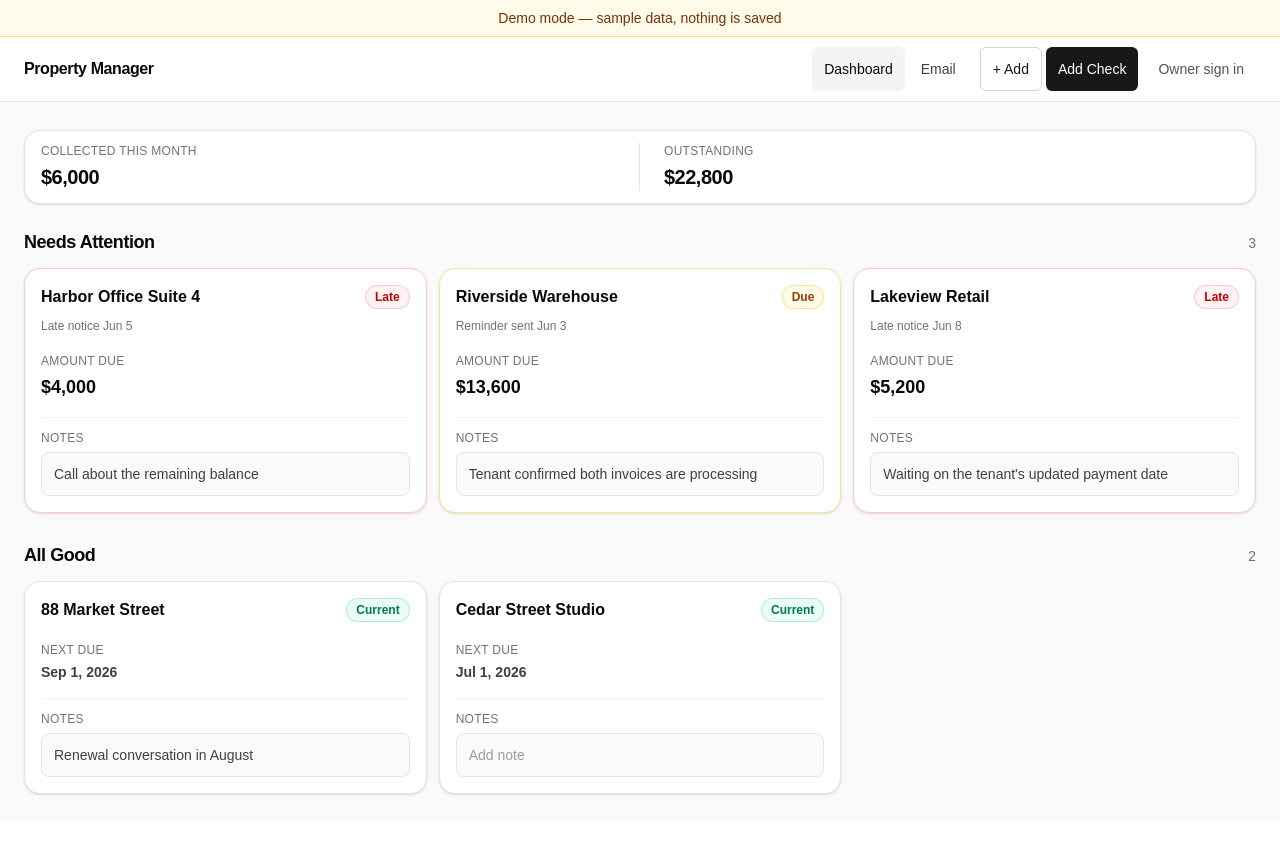
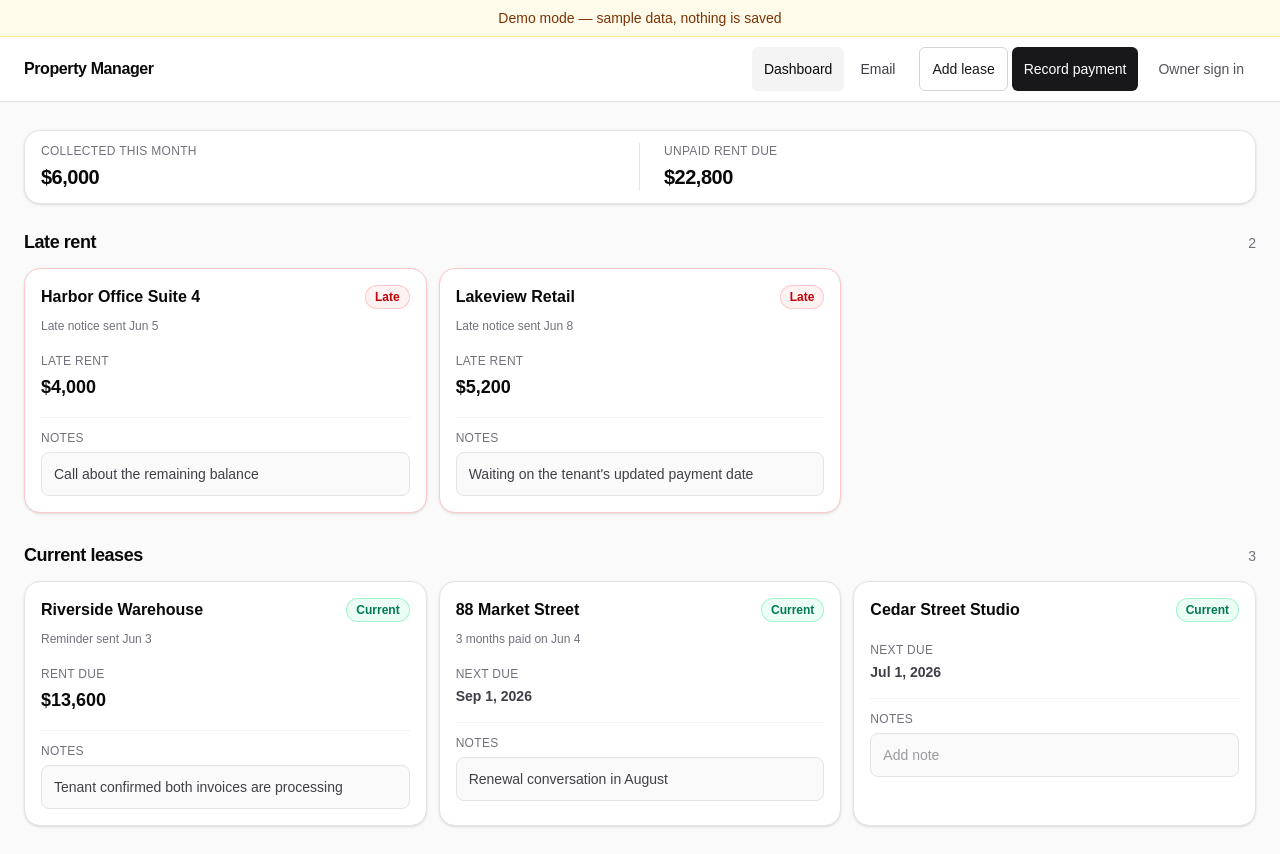
Before and after one commit to naubin4-png/property-management-app, a Next.js app: page /demo in a window 1280 px wide. Before the commit the page ends 822 px from the top, so only its background shows below. Built offline with nearby package versions, Linux system fonts and the light colour scheme.

Commit message:
fix: clarify homepage rent status language

```diff
--- a/app/demo/actions.ts
+++ b/app/demo/actions.ts
@@ -99,7 +99,7 @@ export async function logDemoPayment(
   optionalString(formData.get("paymentMethod"));
   optionalString(formData.get("notes"));
 
-  redirect(withParam(safeReturnHref(formData, "/demo"), "demoSaved", "check"));
+  redirect(withParam(safeReturnHref(formData, "/demo"), "demoSaved", "payment"));
 }
 
 export async function editDemoPayment(
@@ -116,7 +116,7 @@ export async function deleteDemoPayment(
   returnHref: string,
 ) {
   redirect(
-    withParam(safeDemoHref(returnHref, "/demo"), "demoSaved", "deleted-check"),
+    withParam(safeDemoHref(returnHref, "/demo"), "demoSaved", "deleted-payment"),
   );
 }
 
--- a/app/demo/page.tsx
+++ b/app/demo/page.tsx
@@ -26,8 +26,10 @@ export const dynamic = "force-dynamic";
 
 function DemoSuccessBanner({ value }: { value?: string }) {
   const messages: Record<string, string> = {
-    check: "Demo check saved. Sample data resets on reload.",
-    "deleted-check": "Demo check deleted. Sample data resets on reload.",
+    payment: "Demo payment saved. Sample data resets on reload.",
+    check: "Demo payment saved. Sample data resets on reload.",
+    "deleted-payment": "Demo payment deleted. Sample data resets on reload.",
+    "deleted-check": "Demo payment deleted. Sample data resets on reload.",
     property: "Demo space created. Sample data resets on reload.",
   };
   const message = value ? messages[value] : null;
--- a/components/add-property-modal.tsx
+++ b/components/add-property-modal.tsx
@@ -84,14 +84,14 @@ export function AddPropertyModal({
               className="text-xl font-semibold tracking-tight text-zinc-950"
               id="add-property-modal-title"
             >
-              Add Space
+              Add lease
             </h2>
             <p className="mt-1 text-sm text-zinc-600">
-              Step {step} of 2
+              Add the space, tenant, and rent terms. Step {step} of 2.
             </p>
           </div>
           <button
-            aria-label="Close add form"
+            aria-label="Close add lease form"
             className="inline-flex size-11 items-center justify-center rounded-full text-2xl text-zinc-500 hover:bg-zinc-100"
             onClick={close}
             type="button"
--- a/components/dashboard-nav.tsx
+++ b/components/dashboard-nav.tsx
@@ -84,18 +84,18 @@ export function TopBar({
             ))}
             {onAddProperty ? (
               <button
-              className={`${actionClass} ml-2 border border-zinc-300 text-zinc-900 hover:bg-zinc-50`}
-              onClick={onAddProperty}
-              type="button"
-            >
-                + Add
+                className={`${actionClass} ml-2 border border-zinc-300 text-zinc-900 hover:bg-zinc-50`}
+                onClick={onAddProperty}
+                type="button"
+              >
+                Add lease
               </button>
             ) : (
               <Link
                 className={`${actionClass} ml-2 border border-zinc-300 text-zinc-900 hover:bg-zinc-50`}
                 href={resolvedAddPropertyHref}
               >
-                + Add
+                Add lease
               </Link>
             )}
             {onAddCheck ? (
@@ -104,14 +104,14 @@ export function TopBar({
                 onClick={onAddCheck}
                 type="button"
               >
-                Add Check
+                Record payment
               </button>
             ) : (
               <Link
                 className={`${actionClass} bg-zinc-900 text-white hover:bg-zinc-800`}
                 href={resolvedAddCheckHref}
               >
-                Add Check
+                Record payment
               </Link>
             )}
             {ownerSignInHref ? (
@@ -154,7 +154,7 @@ export function TopBar({
             type="button"
           >
             <Plus aria-hidden size={20} />
-            Add
+            Add lease
           </button>
         ) : (
           <Link
@@ -162,7 +162,7 @@ export function TopBar({
             href={resolvedAddPropertyHref}
           >
             <Plus aria-hidden size={20} />
-            Add
+            Add lease
           </Link>
         )}
         {onAddCheck ? (
--- a/components/dashboard-view.tsx
+++ b/components/dashboard-view.tsx
@@ -16,14 +16,14 @@ type DashboardViewProperty = DashboardProperty;
 
 const statusLabels: Record<DashboardStatus, string> = {
   PAID: "Current",
-  DUE: "Due",
+  DUE: "Current",
   LATE: "Late",
   NO_LEASE: "No lease",
 };
 
 const statusStyles: Record<DashboardStatus, string> = {
   PAID: "bg-emerald-50 text-emerald-700 ring-emerald-200",
-  DUE: "bg-amber-50 text-amber-800 ring-amber-200",
+  DUE: "bg-emerald-50 text-emerald-700 ring-emerald-200",
   LATE: "bg-red-50 text-red-700 ring-red-200",
   NO_LEASE: "bg-zinc-100 text-zinc-600 ring-zinc-200",
 };
@@ -50,6 +50,14 @@ function formatDate(date: Date | null) {
   }).format(date);
 }
 
+function formatShortDate(date: Date) {
+  return new Intl.DateTimeFormat("en-US", {
+    month: "short",
+    day: "numeric",
+    timeZone: "UTC",
+  }).format(date);
+}
+
 function StatusBadge({ status }: { status: DashboardStatus }) {
   return (
     <span
@@ -60,21 +68,45 @@ function StatusBadge({ status }: { status: DashboardStatus }) {
   );
 }
 
-function EmailActivity({ property }: { property: DashboardViewProperty }) {
+function CardActivity({ property }: { property: DashboardViewProperty }) {
+  if (property.advancePayment) {
+    return (
+      <span className="text-xs text-zinc-500">
+        {property.advancePayment.monthsPaid} months paid on{" "}
+        {formatShortDate(property.advancePayment.paidAt)}
+      </span>
+    );
+  }
+
   if (!property.latestEmail) {
     return null;
   }
 
   return (
     <span className="text-xs text-zinc-500">
-      {property.latestEmail.label}{" "}
-      {property.latestEmail.sentAt.toLocaleDateString("en-US", {
-        month: "short",
-        day: "numeric",
-        timeZone: "UTC",
-      })}
+      {property.latestEmail.label} {formatShortDate(property.latestEmail.sentAt)}
     </span>
   );
+}
+
+function amountLabel(property: DashboardViewProperty, attention: boolean) {
+  if (attention) {
+    return "Late rent";
+  }
+
+  if (property.amountOwedCents > 0) {
+    return "Rent due";
+  }
+
+  return "Next due";
+}
+
+function amountValue(property: DashboardViewProperty, attention: boolean) {
+  if (attention || property.amountOwedCents > 0) {
+    return formatCurrency(property.amountOwedCents);
+  }
+
+  return formatDate(property.nextDueDate);
 }
 
 function DashboardNote({
@@ -165,7 +197,7 @@ export function MoneyBar({ summary }: { summary: DashboardSummary }) {
         </div>
         <div className="sm:pl-6">
           <dt className="text-xs font-medium uppercase tracking-wide text-zinc-500">
-            Outstanding
+            Unpaid rent due
           </dt>
           <dd className="mt-1 text-xl font-semibold tracking-tight text-zinc-950">
             {formatCurrency(summary.outstandingCents)}
@@ -197,9 +229,7 @@ function PropertyCard({
       } ${
         property.status === "LATE"
           ? "border-red-200"
-          : property.status === "DUE"
-            ? "border-amber-200"
-            : "border-zinc-200"
+          : "border-zinc-200"
       }`}
       onClick={onOpen}
       onKeyDown={(event) => {
@@ -217,7 +247,7 @@ function PropertyCard({
             {property.name}
           </h3>
           <div className="mt-1">
-            <EmailActivity property={property} />
+            <CardActivity property={property} />
           </div>
         </div>
         <StatusBadge status={property.status} />
@@ -225,16 +255,16 @@ function PropertyCard({
 
       <div className="mt-4">
         <p className="text-xs font-medium uppercase tracking-wide text-zinc-500">
-          {attention ? "Amount due" : "Next due"}
+          {amountLabel(property, attention)}
         </p>
         <p
           className={`mt-1 font-semibold ${
-            attention ? "text-lg text-zinc-950" : "text-sm text-zinc-700"
+            attention || property.amountOwedCents > 0
+              ? "text-lg text-zinc-950"
+              : "text-sm text-zinc-700"
           }`}
         >
-          {attention
-            ? formatCurrency(property.amountOwedCents)
-            : formatDate(property.nextDueDate)}
+          {amountValue(property, attention)}
         </p>
       </div>
 
@@ -327,7 +357,7 @@ export function PropertyTable({
         onOpenProperty={onOpenProperty}
         properties={needsAttention}
         propertyBaseHref={propertyBaseHref}
-        title="Needs Attention"
+        title="Late rent"
       />
       <PropertySection
         attention={false}
@@ -335,7 +365,7 @@ export function PropertyTable({
         onOpenProperty={onOpenProperty}
         properties={allGood}
         propertyBaseHref={propertyBaseHref}
-        title="All Good"
+        title="Current leases"
       />
     </div>
   );
@@ -369,7 +399,7 @@ export function DashboardView({
       {!hasProperties ? (
         <section className="mt-5 rounded-2xl border border-dashed border-zinc-300 bg-white px-6 py-14 text-center">
           <h2 className="text-xl font-semibold tracking-tight text-zinc-950">
-            Add your first space
+            Add your first lease
           </h2>
           <p className="mx-auto mt-2 max-w-md text-sm leading-6 text-zinc-600">
             Add a space, tenant, and lease to start tracking rent.
@@ -380,14 +410,14 @@ export function DashboardView({
               onClick={onAddProperty}
               type="button"
             >
-              Add
+              Add lease
             </button>
           ) : (
             <Link
               className="mt-6 inline-flex min-h-11 items-center rounded-lg bg-zinc-900 px-4 text-sm font-medium text-white hover:bg-zinc-800"
               href={emptyActionHref}
             >
-              Add
+              Add lease
             </Link>
           )}
         </section>
--- a/components/payment-modal.tsx
+++ b/components/payment-modal.tsx
@@ -136,7 +136,7 @@ export function PaymentModal({
 
   const closeControl = onClose ? (
     <button
-      aria-label="Close check form"
+      aria-label="Close payment form"
       className="inline-flex size-11 shrink-0 items-center justify-center rounded-full text-2xl text-zinc-500 hover:bg-zinc-100"
       onClick={onClose}
       type="button"
@@ -145,7 +145,7 @@ export function PaymentModal({
     </button>
   ) : (
     <Link
-      aria-label="Close check form"
+      aria-label="Close payment form"
       className="inline-flex size-11 shrink-0 items-center justify-center rounded-full text-2xl text-zinc-500 hover:bg-zinc-100"
       href={closeHref}
     >
@@ -167,7 +167,7 @@ export function PaymentModal({
               className="text-xl font-semibold tracking-tight text-zinc-950"
               id="payment-modal-title"
             >
-              {payment ? "Edit Check" : "Add Check"}
+              {payment ? "Edit payment" : "Record payment"}
             </h2>
             <p className="mt-1 text-sm text-zinc-600">
               Payments apply automatically to the oldest unpaid rent.
@@ -309,7 +309,11 @@ export function PaymentModal({
               disabled={isPending}
               type="submit"
             >
-              {isPending ? "Saving..." : payment ? "Save Check" : "Add Check"}
+              {isPending
+                ? "Saving..."
+                : payment
+                  ? "Save payment"
+                  : "Record payment"}
             </button>
           </div>
         </form>
--- a/components/property-detail-content.tsx
+++ b/components/property-detail-content.tsx
@@ -20,7 +20,7 @@ type LeaseInlineEditorProps = ComponentProps<typeof LeaseInlineEditor>;
 
 const periodLabels: Record<PropertyPeriodStatus, string> = {
   RECEIVED: "Paid",
-  DUE: "Due",
+  DUE: "Unpaid",
   LATE: "Late",
   UPCOMING: "Upcoming",
 };
@@ -76,14 +76,14 @@ export function PropertyDetailContent({
             onClick={onLogPayment}
             type="button"
           >
-            Add Check
+            Record payment
           </button>
         ) : lease && logPaymentHref ? (
           <Link
             className="inline-flex min-h-11 items-center rounded-lg bg-zinc-900 px-4 text-sm font-medium text-white hover:bg-zinc-800"
             href={logPaymentHref}
           >
-            Add Check
+            Record payment
           </Link>
         ) : null}
       </div>
--- a/lib/dashboard.ts
+++ b/lib/dashboard.ts
@@ -21,6 +21,10 @@ export type DashboardProperty = {
   latestEmail: {
     label: string;
     sentAt: Date;
+  } | null;
+  advancePayment: {
+    monthsPaid: number;
+    paidAt: Date;
   } | null;
   amountOwedCents: number;
   creditBalanceCents: number;
@@ -81,7 +85,9 @@ export async function getDashboardData() {
             orderBy: { firstPeriodMonth: "desc" },
             take: 1,
             include: {
-              payments: true,
+              payments: {
+                orderBy: { receivedAt: "desc" },
+              },
               paymentPeriods: {
                 orderBy: { periodMonth: "asc" },
               },
@@ -130,6 +136,7 @@ export async function getDashboardData() {
         hasActiveLease: false,
         dashboardNote: null,
         latestEmail: null,
+        advancePayment: null,
         amountOwedCents: 0,
         creditBalanceCents: 0,
       };
@@ -170,6 +177,19 @@ export async function getDashboardData() {
       (total, payment) => total + payment.amountCents,
       0,
     );
+    const advancePayment =
+      nextDue && nextDue.periodMonth > nextMonth
+        ? lease.payments
+            .map((payment) => ({
+              monthsPaid: lease.paymentPeriods.filter(
+                (period) =>
+                  period.status === PeriodStatus.RECEIVED &&
+                  period.paymentId === payment.id,
+              ).length,
+              paidAt: payment.receivedAt,
+            }))
+            .find((payment) => payment.monthsPaid > 1) ?? null
+        : null;
 
     return {
       id: property.id,
@@ -181,6 +201,7 @@ export async function getDashboardData() {
       hasActiveLease: true,
       dashboardNote: lease.dashboardNote,
       latestEmail: null,
+      advancePayment,
       amountOwedCents: duePeriods.reduce(
         (total, period) => total + period.amountDueCents,
         0,
@@ -229,17 +250,17 @@ export async function getDashboardData() {
         label:
           log.triggerType === TriggerType.RENT_REMINDER
             ? "Reminder sent"
-            : "Late notice",
+            : "Late notice sent",
         sentAt: log.sentAt,
       },
     };
   });
 
   const needsAttention = rowsWithEmail.filter(
-    (property) => property.status === "LATE" || property.status === "DUE",
+    (property) => property.status === "LATE",
   );
   const allGood = rowsWithEmail.filter(
-    (property) => property.status !== "LATE" && property.status !== "DUE",
+    (property) => property.status !== "LATE",
   );
 
   return {
--- a/lib/demo-data.ts
+++ b/lib/demo-data.ts
@@ -13,9 +13,10 @@ export const demoProperties: DashboardProperty[] = [
     hasActiveLease: true,
     dashboardNote: "Call about the remaining balance",
     latestEmail: {
-      label: "Late notice",
+      label: "Late notice sent",
       sentAt: new Date("2026-06-05T00:00:00.000Z"),
     },
+    advancePayment: null,
     amountOwedCents: 400000,
     creditBalanceCents: 0,
   },
@@ -32,6 +33,7 @@ export const demoProperties: DashboardProperty[] = [
       label: "Reminder sent",
       sentAt: new Date("2026-06-03T00:00:00.000Z"),
     },
+    advancePayment: null,
     amountOwedCents: 1360000,
     creditBalanceCents: 50000,
   },
@@ -45,6 +47,10 @@ export const demoProperties: DashboardProperty[] = [
     hasActiveLease: true,
     dashboardNote: "Renewal conversation in August",
     latestEmail: null,
+    advancePayment: {
+      monthsPaid: 3,
+      paidAt: new Date("2026-06-04T00:00:00.000Z"),
+    },
     amountOwedCents: 0,
     creditBalanceCents: 0,
   },
@@ -58,9 +64,10 @@ export const demoProperties: DashboardProperty[] = [
     hasActiveLease: true,
     dashboardNote: "Waiting on the tenant's updated payment date",
     latestEmail: {
-      label: "Late notice",
+      label: "Late notice sent",
       sentAt: new Date("2026-06-08T00:00:00.000Z"),
     },
+    advancePayment: null,
     amountOwedCents: 520000,
     creditBalanceCents: 0,
   },
@@ -74,6 +81,7 @@ export const demoProperties: DashboardProperty[] = [
     hasActiveLease: true,
     dashboardNote: "",
     latestEmail: null,
+    advancePayment: null,
     amountOwedCents: 0,
     creditBalanceCents: 25000,
   },
@@ -95,10 +103,10 @@ function nextMonth(date: Date, count = 1) {
 
 export function getDemoDashboardData() {
   const needsAttention = demoProperties.filter(
-    (property) => property.status === "LATE" || property.status === "DUE",
+    (property) => property.status === "LATE",
   );
   const allGood = demoProperties.filter(
-    (property) => property.status !== "LATE" && property.status !== "DUE",
+    (property) => property.status !== "LATE",
   );
 
   return {
```
